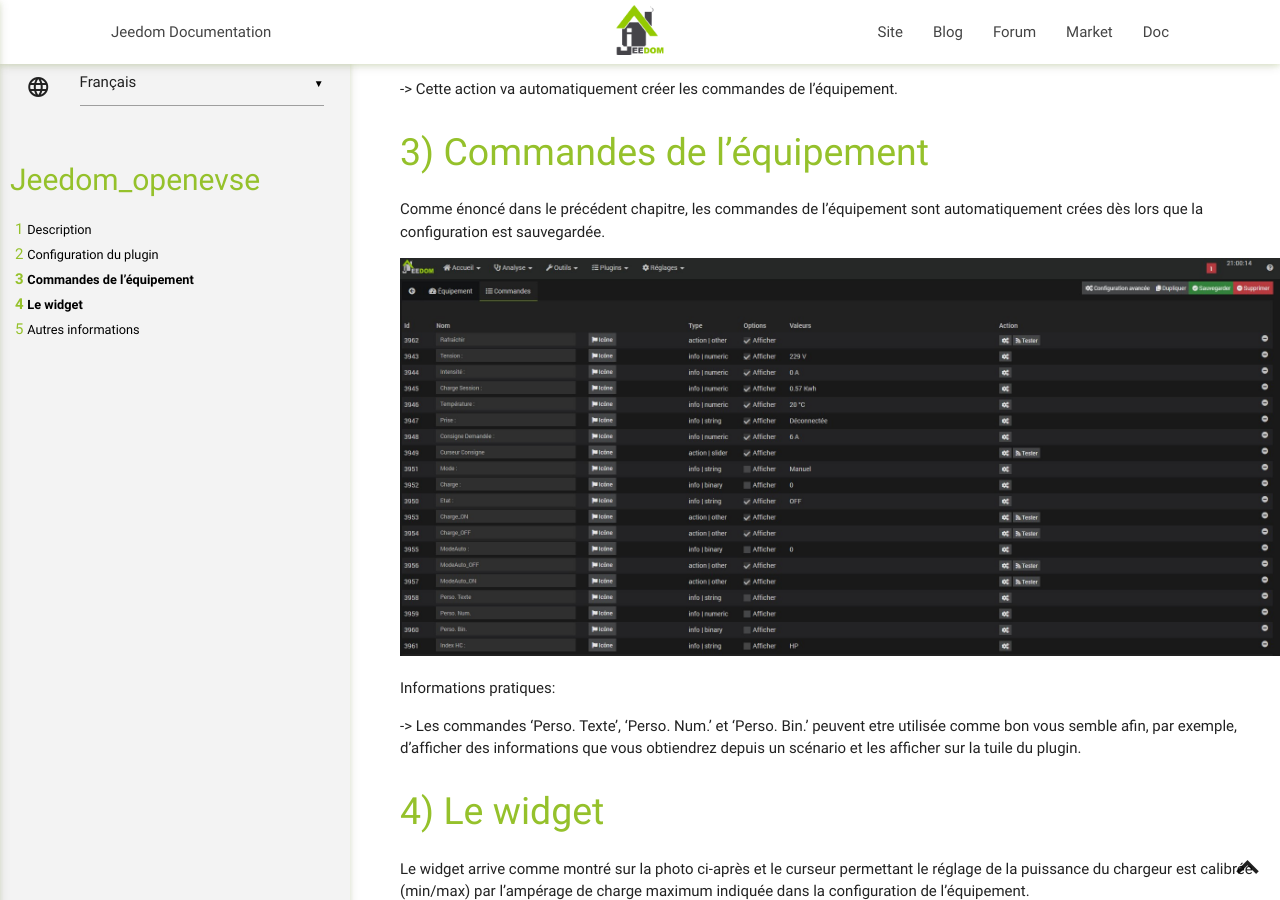
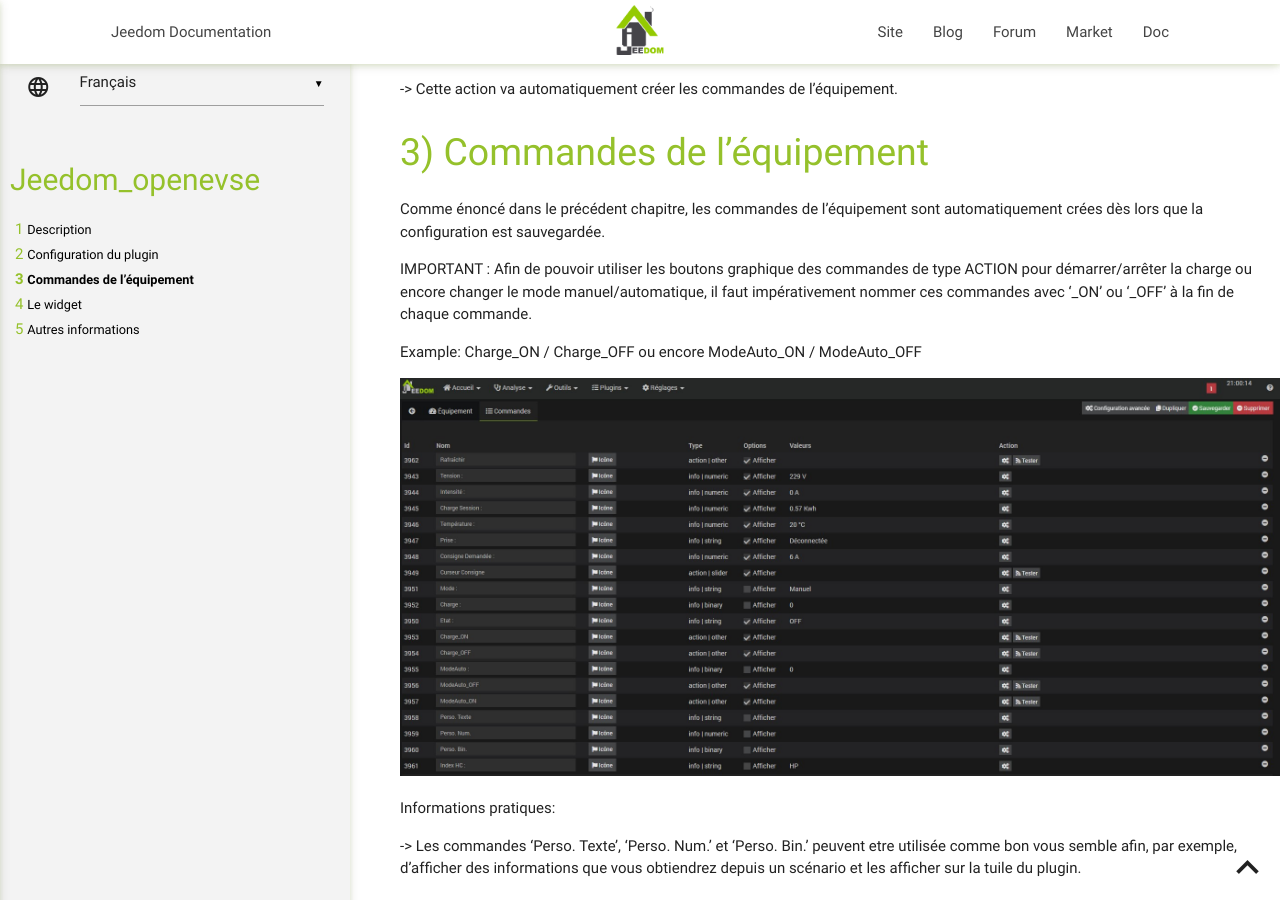
Before and after one commit to Sattaz/Jeedom_OpenEVSE, a Jekyll site: the page built from docs/fr_FR/index.md, in a window 1280 px wide and 900 px high, scrolled down 1582 px. Built offline with Jekyll 4.4.1, drawn with Linux system fonts in a browser that asks for light colours; our own code applies the rules of GitHub Pages for plain Markdown files.

Commit message:
Update index.md

```diff
--- a/docs/fr_FR/index.md
+++ b/docs/fr_FR/index.md
@@ -59,6 +59,10 @@ Commandes de l'équipement
 
 Comme énoncé dans le précédent chapitre, les commandes de l'équipement sont automatiquement crées dès lors que la configuration est sauvegardée.
 
+IMPORTANT : Afin de pouvoir utiliser les boutons graphique des commandes de type ACTION pour démarrer/arrêter la charge ou encore changer le mode manuel/automatique, il faut impérativement nommer ces commandes avec '_ON' ou '_OFF' à la fin de chaque commande.
+
+Example: Charge_ON / Charge_OFF ou encore ModeAuto_ON / ModeAuto_OFF
+
 ![OpenEVSE](https://sattaz.github.io/Jeedom_OpenEVSE/pictures/OpenEVSE_2.jpg)
 
 Informations pratiques:
```
